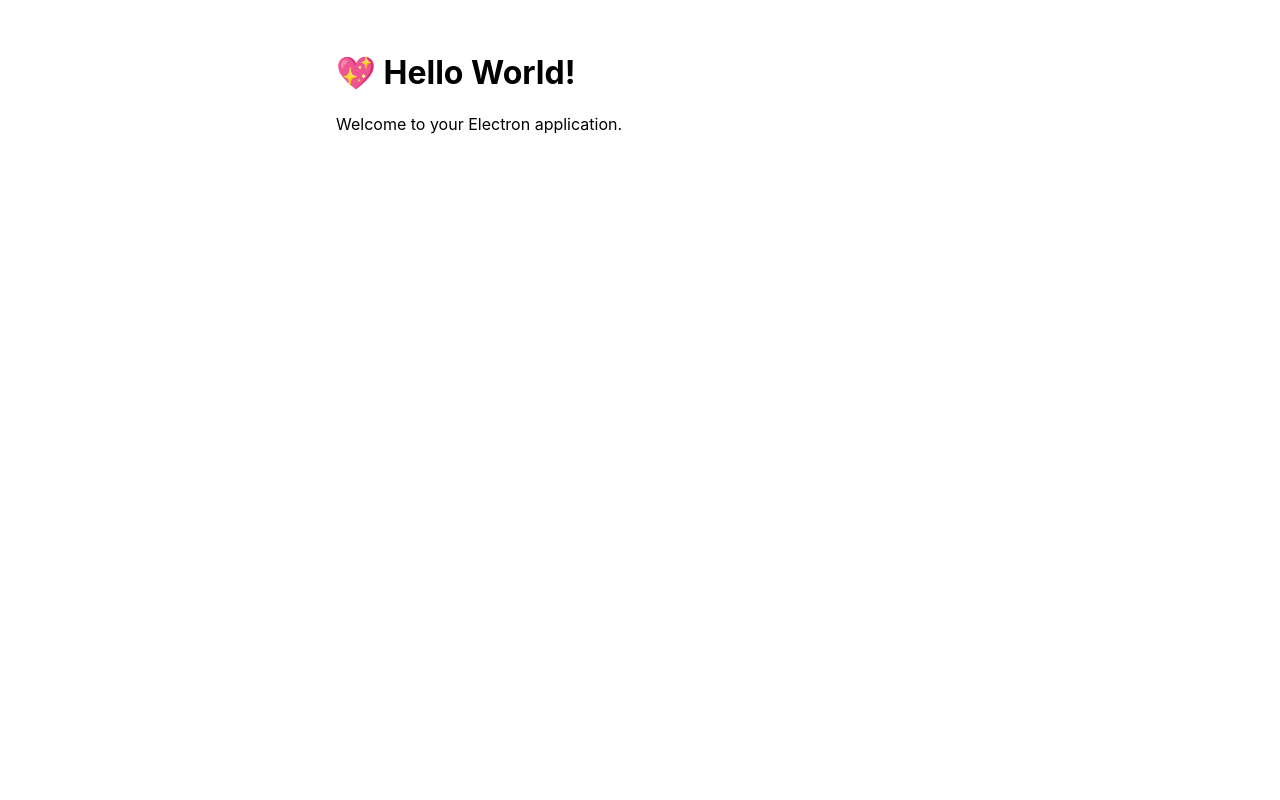
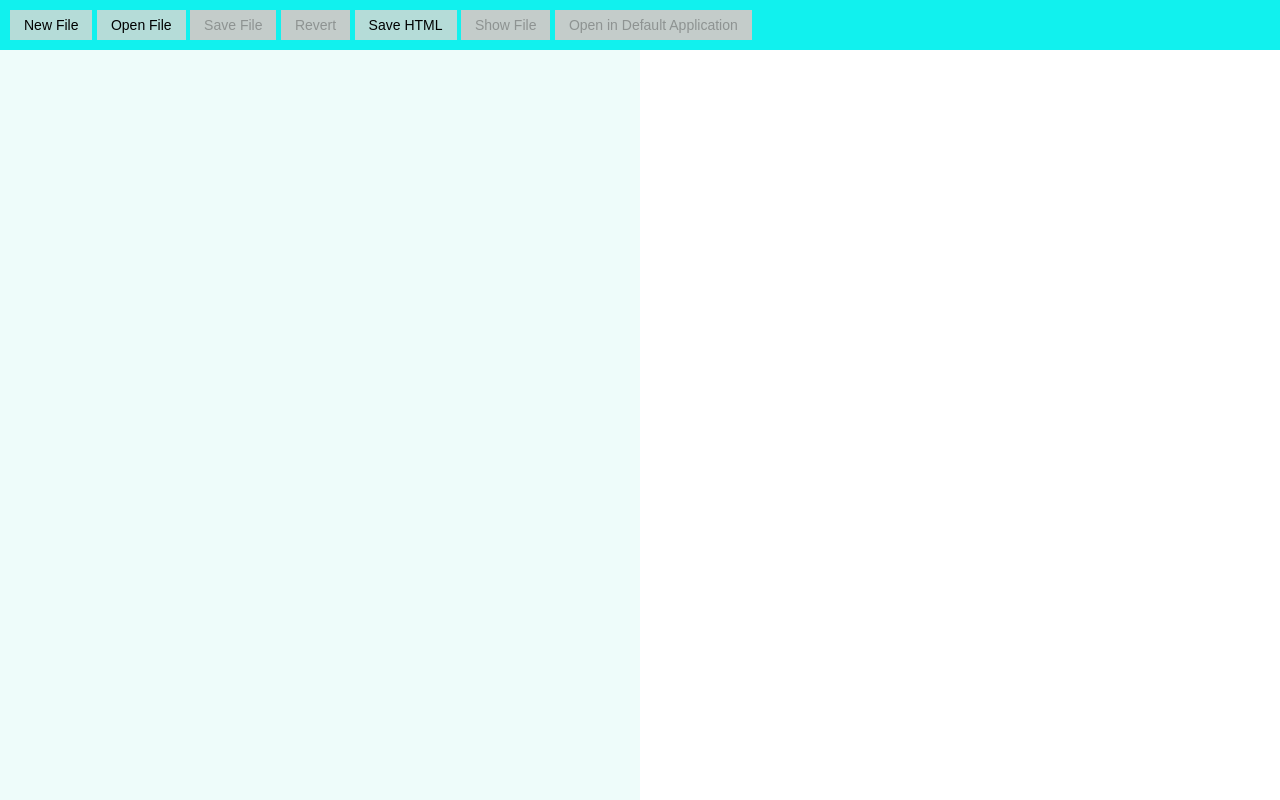
Before and after one commit to yilengyao/firesale, an Electron app: page src/index.html in a window 1280 px wide. Drawn offline with Linux system fonts and the light colour scheme.

Commit message:
implement text to markdown

```diff
--- a/package.json
+++ b/package.json
@@ -21,7 +21,8 @@
   },
   "license": "MIT",
   "dependencies": {
-    "electron-squirrel-startup": "^1.0.1"
+    "electron-squirrel-startup": "^1.0.1",
+    "marked": "^15.0.7"
   },
   "devDependencies": {
     "@electron-forge/cli": "^7.8.0",
--- a/src/index.css
+++ /dev/null
@@ -1,7 +0,0 @@
-body {
-  font-family: -apple-system, BlinkMacSystemFont, 'Segoe UI', Roboto, Helvetica,
-    Arial, sans-serif;
-  margin: auto;
-  max-width: 38rem;
-  padding: 2rem;
-}
--- a/src/index.html
+++ b/src/index.html
@@ -2,11 +2,28 @@
 <html>
   <head>
     <meta charset="UTF-8" />
-    <title>Hello World!</title>
-    <link rel="stylesheet" href="index.css" />
+    <meta name="viewport" content="width=device-width, initial-scale=1">
+    <title>Fire Sale</title>
+    <link rel="stylesheet" href="style.css" type="text/css" />
   </head>
   <body>
-    <h1>💖 Hello World!</h1>
-    <p>Welcome to your Electron application.</p>
+
+    <section class="controls">
+      <button id="new-file">New File</button>
+      <button id="open-file">Open File</button>
+      <button id="save-markdown" disabled>Save File</button>
+      <button id="revert" disabled>Revert</button>
+      <button id="save-html">Save HTML</button>
+      <button id="show-file" disabled>Show File</button>
+      <button id="open-in-default" disabled>Open in Default Application</button>
+    </section>
+
+    <section class="content">
+      <label for="markdown" hidden>Markdown Content</label>
+      <textarea class="raw-markdown" id="markdown"></textarea>
+      <div class="rendered-html" id="html"></div>
+    </section>
+
   </body>
+  <script src="renderer.js"></script>
 </html>
--- a/src/main.ts
+++ b/src/main.ts
@@ -12,9 +12,9 @@ if (require('electron-squirrel-startup')) {
 const createWindow = (): void => {
   // Create the browser window.
   const mainWindow = new BrowserWindow({
-    width: 800,
-    height: 600,
     webPreferences: {
+      nodeIntegration: true,       // Enable this
+      contextIsolation: false,     // Disable this
       preload: path.join(__dirname, 'preload.js'),
     },
   });
--- /dev/null
+++ b/src/style.css
@@ -0,0 +1,81 @@
+html {
+  box-sizing: border-box;
+}
+
+*, *:before, *:after {
+  box-sizing: inherit;
+}
+
+html, body {
+  height: 100%;
+  width: 100%;
+  overflow: hidden;
+}
+
+body {
+  margin: 0;
+  padding: 0;
+  position: absolute;
+}
+
+body, input {
+  font: menu;
+}
+
+textarea, input, div, button {
+  outline: none;
+  margin: 0;
+}
+
+.controls {
+  background-color: rgb(17, 241, 238);
+  padding: 10px 10px 10px 10px;
+}
+
+button {
+  font-size: 14px;
+  background-color: rgb(181, 220, 216);
+  border: none;
+  padding: 0.5em 1em;
+}
+
+
+button:hover {
+  background-color: rgb(156, 198, 192);
+}
+
+button:active {
+  background-color: rgb(144, 182, 177);
+}
+
+button:disabled {
+  background-color: rgb(196, 204, 202);
+}
+
+.container {
+  display: flex;
+  flex-direction: column;
+  min-height: 100vh;
+  min-width: 100vw;
+  position: relative;
+}
+
+.content {
+  height: 100vh;
+  display: flex;
+}
+
+.raw-markdown, .rendered-html {
+  min-height: 100%;
+  max-width: 50%;
+  flex-grow: 1;
+  padding: 1em;
+  overflow: scroll;
+  font-size: 16px;
+}
+
+.raw-markdown {
+  border: 5px solid rgb(238, 252, 250);;
+  background-color: rgb(238, 252, 250);
+  font-family: monospace;
+}
```
Also changed, not shown: src/renderer.ts (added, +22 -0 lines), 2 other files.
